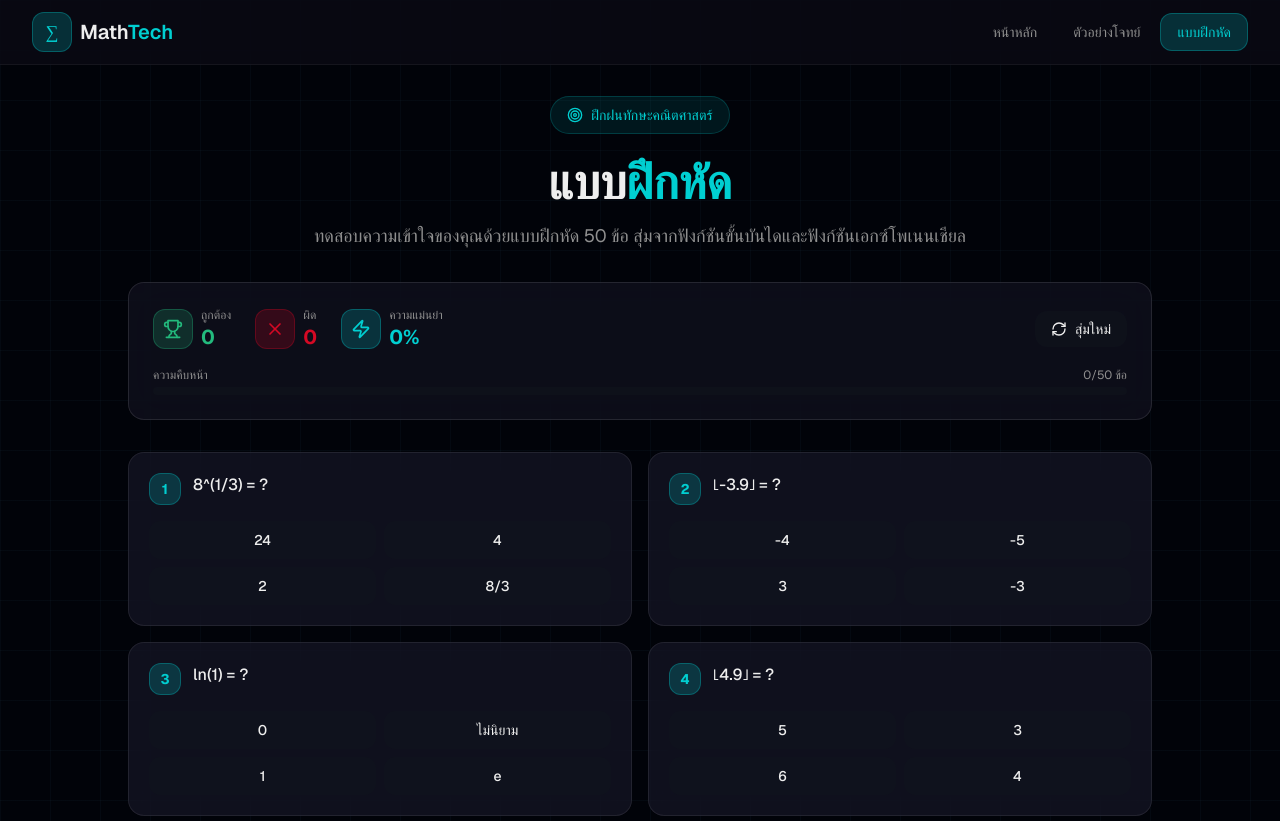
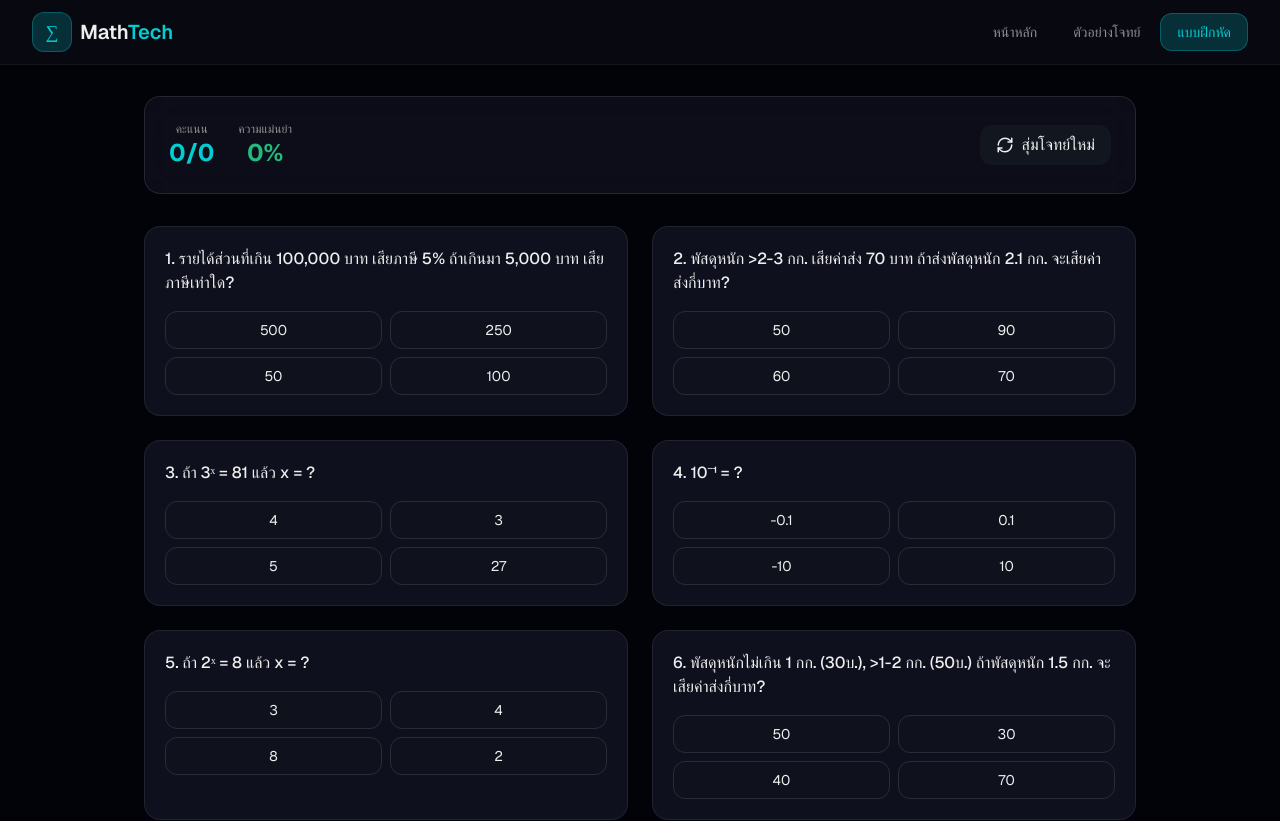
Before and after one commit to chiramat52/math-landing-page, a Next.js app: page /exercises in a window 1280 px wide. Shown: the top 821 px of the page. Built offline with nearby package versions, Linux system fonts and the light colour scheme.

Commit message:
update exercises page

```diff
--- a/app/exercises/page.tsx
+++ b/app/exercises/page.tsx
@@ -6,63 +6,46 @@ import { Footer } from "@/components/footer"
 import { useState, useMemo, useCallback } from "react"
 import { Check, X, RefreshCw, Trophy, Target, Zap } from "lucide-react"
 
-// Question bank - Step Function
+// --- Question Bank: Step Function (Updated with Real-world Examples) ---
 const stepFunctionQuestions = [
+  // โจทย์ประยุกต์ (15 ข้อใหม่)
+  { q: "ค่าจอดรถชม.ละ 20 บาท (เศษชม.นับเป็น 1 ชม.) จอดรถนาน 1 ชม. 15 นาที ต้องจ่ายกี่บาท?", a: "40", options: ["20", "40", "60", "30"] },
+  { q: "ค่าจอดรถ f(x) = 20⌈x⌉ บาท จอดรถนาน 3 ชม. 5 นาที ต้องจ่ายกี่บาท?", a: "80", options: ["60", "80", "100", "70"] },
+  { q: "จอดรถตั้งแต่ 08:30 ถึง 10:45 น. (รวม 2.25 ชม.) ตามเงื่อนไข f(x) = 20⌈x⌉ ต้องจ่ายเท่าใด?", a: "60", options: ["40", "60", "80", "50"] },
+  { q: "พัสดุหนักไม่เกิน 1 กก. (30บ.), >1-2 กก. (50บ.) ถ้าพัสดุหนัก 1.5 กก. จะเสียค่าส่งกี่บาท?", a: "50", options: ["30", "50", "70", "40"] },
+  { q: "พัสดุหนัก >2-3 กก. เสียค่าส่ง 70 บาท ถ้าส่งพัสดุหนัก 2.1 กก. จะเสียค่าส่งกี่บาท?", a: "70", options: ["50", "60", "70", "90"] },
+  { q: "ค่าส่งพัสดุ f(x) ตามน้ำหนัก x กก. โดย 0<x≤1 คือ 30บ. หาค่า f(0.8)", a: "30", options: ["0", "30", "50", "15"] },
+  { q: "ภาษีเงินได้: ส่วนเกิน 100k แรกเสีย 5% หากมีรายได้ 120,000 บาท ต้องเสียภาษีกี่บาท?", a: "1,000", options: ["1,000", "5,000", "6,000", "0"] },
+  { q: "ภาษีช่วง 100k-500k คือ 5% ถ้ามีเงินได้เกินมา 200,000 บาท จะเสียภาษีเฉพาะส่วนนี้กี่บาท?", a: "10,000", options: ["5,000", "10,000", "2,500", "0"] },
+  { q: "ค่าจอดรถ 20⌈x⌉ บาท จอดนาน 4 ชม. เป๊ะๆ ต้องจ่ายกี่บาท?", a: "80", options: ["80", "100", "60", "40"] },
+  { q: "พัสดุหนัก 0.5 กก. เสียค่าส่งกี่บาท? (เกณฑ์: ไม่เกิน 1 กก. 30บ.)", a: "30", options: ["30", "15", "0", "50"] },
+  { q: "จอดรถนาน 5 ชม. 59 นาที ตามเกณฑ์ f(x) = 20⌈x⌉ ต้องจ่ายเท่าใด?", a: "120", options: ["100", "110", "120", "140"] },
+  { q: "รายได้ส่วนที่เกิน 100,000 บาท เสียภาษี 5% ถ้าเกินมา 5,000 บาท เสียภาษีเท่าใด?", a: "250", options: ["250", "500", "50", "100"] },
+  { q: "พัสดุหนัก 3.0 กก. พอดี เสียค่าส่งกี่บาท? (เกณฑ์: >2-3 กก. 70บ.)", a: "70", options: ["70", "80", "50", "90"] },
+  { q: "จอดรถนาน 10 นาที (0.16 ชม.) ตามเกณฑ์ f(x) = 20⌈x⌉ ต้องจ่ายเท่าใด?", a: "20", options: ["0", "10", "20", "40"] },
+  { q: "ถ้า f(x) = 20⌈x⌉ เป็นค่าจอดรถ และจ่ายเงินไป 100 บาท แสดงว่าจอดรถได้นานที่สุดกี่ชม.?", a: "5", options: ["4", "5", "6", "100"] },
+
+  // โจทย์คำนวณพื้นฐาน (คงไว้บางส่วน)
   { q: "⌊4.9⌋ = ?", a: "4", options: ["4", "5", "3", "6"] },
   { q: "⌊-1.5⌋ = ?", a: "-2", options: ["-1", "-2", "1", "2"] },
-  { q: "⌊7.001⌋ = ?", a: "7", options: ["7", "8", "6", "7.001"] },
   { q: "⌈3.2⌉ = ?", a: "4", options: ["3", "4", "2", "5"] },
   { q: "⌈-0.5⌉ = ?", a: "0", options: ["0", "-1", "1", "-0.5"] },
-  { q: "⌊10⌋ = ?", a: "10", options: ["10", "9", "11", "0"] },
   { q: "⌊2.999⌋ = ?", a: "2", options: ["2", "3", "1", "2.999"] },
-  { q: "⌈5.0⌉ = ?", a: "5", options: ["5", "6", "4", "0"] },
-  { q: "⌊-3.9⌋ = ?", a: "-4", options: ["-3", "-4", "-5", "3"] },
-  { q: "⌈-2.1⌉ = ?", a: "-2", options: ["-2", "-3", "-1", "2"] },
-  { q: "⌊0.5⌋ = ?", a: "0", options: ["0", "1", "-1", "0.5"] },
-  { q: "⌈0.001⌉ = ?", a: "1", options: ["0", "1", "2", "0.001"] },
-  { q: "⌊-0.001⌋ = ?", a: "-1", options: ["0", "-1", "1", "-0.001"] },
-  { q: "⌊π⌋ = ? (π ≈ 3.14)", a: "3", options: ["3", "4", "3.14", "2"] },
-  { q: "⌈e⌉ = ? (e ≈ 2.718)", a: "3", options: ["2", "3", "2.718", "4"] },
-  { q: "ถ้า f(x) = ⌊x+1⌋ หา f(2.5)", a: "3", options: ["3", "4", "2", "3.5"] },
-  { q: "ถ้า f(x) = ⌊2x⌋ หา f(1.7)", a: "3", options: ["3", "4", "2", "3.4"] },
-  { q: "⌊√2⌋ = ? (√2 ≈ 1.414)", a: "1", options: ["1", "2", "1.414", "0"] },
-  { q: "⌈√10⌉ = ? (√10 ≈ 3.162)", a: "4", options: ["3", "4", "3.162", "5"] },
-  { q: "⌊100.99⌋ = ?", a: "100", options: ["100", "101", "99", "100.99"] },
-  { q: "⌊-7.7⌋ = ?", a: "-8", options: ["-7", "-8", "7", "8"] },
-  { q: "⌈-4.4⌉ = ?", a: "-4", options: ["-4", "-5", "4", "5"] },
-  { q: "⌊1/3⌋ = ?", a: "0", options: ["0", "1", "-1", "0.33"] },
-  { q: "⌈-1/2⌉ = ?", a: "0", options: ["0", "-1", "1", "-0.5"] },
-  { q: "⌊5.5⌋ + ⌈5.5⌉ = ?", a: "11", options: ["10", "11", "12", "5.5"] },
-]
+];
 
-// Question bank - Exponential Function
+// --- Question Bank: Exponential Function ---
 const exponentialQuestions = [
   { q: "2⁴ = ?", a: "16", options: ["8", "16", "32", "4"] },
   { q: "3³ = ?", a: "27", options: ["9", "27", "81", "6"] },
   { q: "5⁰ = ?", a: "1", options: ["0", "1", "5", "ไม่นิยาม"] },
   { q: "2⁻¹ = ?", a: "0.5", options: ["0.5", "-2", "2", "-0.5"] },
-  { q: "10² = ?", a: "100", options: ["20", "100", "1000", "10"] },
   { q: "4^(1/2) = ?", a: "2", options: ["2", "4", "8", "0.5"] },
-  { q: "8^(1/3) = ?", a: "2", options: ["2", "4", "8/3", "24"] },
-  { q: "e^(ln 3) = ?", a: "3", options: ["e", "3", "ln 3", "1"] },
-  { q: "ln(e²) = ?", a: "2", options: ["e²", "2", "2e", "1"] },
-  { q: "2³ × 2² = ?", a: "32", options: ["32", "64", "12", "10"] },
-  { q: "3⁴ ÷ 3² = ?", a: "9", options: ["9", "3", "81", "6"] },
-  { q: "(2²)³ = ?", a: "64", options: ["12", "32", "64", "8"] },
-  { q: "5⁻² = ?", a: "0.04", options: ["0.04", "-25", "25", "-0.04"] },
-  { q: "9^(1/2) = ?", a: "3", options: ["3", "4.5", "81", "18"] },
-  { q: "27^(1/3) = ?", a: "3", options: ["3", "9", "27/3", "81"] },
   { q: "ถ้า 2ˣ = 8 แล้ว x = ?", a: "3", options: ["3", "4", "2", "8"] },
   { q: "ถ้า 3ˣ = 81 แล้ว x = ?", a: "4", options: ["3", "4", "27", "5"] },
-  { q: "ถ้า 5ˣ = 125 แล้ว x = ?", a: "3", options: ["2", "3", "25", "4"] },
   { q: "e⁰ = ?", a: "1", options: ["0", "1", "e", "ไม่นิยาม"] },
   { q: "ln(1) = ?", a: "0", options: ["0", "1", "e", "ไม่นิยาม"] },
-  { q: "2⁵ = ?", a: "32", options: ["10", "32", "64", "25"] },
-  { q: "4³ = ?", a: "64", options: ["12", "64", "16", "81"] },
   { q: "10⁻¹ = ?", a: "0.1", options: ["0.1", "-10", "10", "-0.1"] },
-  { q: "16^(1/4) = ?", a: "2", options: ["2", "4", "8", "16"] },
-  { q: "ถ้า eˣ = e⁵ แล้ว x = ?", a: "5", options: ["e", "5", "e⁵", "ln 5"] },
-]
+];
 
 function shuffleArray<T>(array: T[]): T[] {
   const shuffled = [...array]
@@ -78,11 +61,10 @@ export default function ExercisesPage() {
   const [showResults, setShowResults] = useState<Record<number, boolean>>({})
   const [quizKey, setQuizKey] = useState(0)
 
-  // Generate 50 random questions
   const questions = useMemo(() => {
     const allQuestions = [...stepFunctionQuestions, ...exponentialQuestions]
     const shuffled = shuffleArray(allQuestions)
-    return shuffled.slice(0, 50).map((q, index) => ({
+    return shuffled.slice(0, 30).map((q, index) => ({ // ปรับเป็น 30 ข้อเพื่อให้โหลดเร็วขึ้น
       ...q,
       id: index + 1,
       options: shuffleArray(q.options),
@@ -108,165 +90,55 @@ export default function ExercisesPage() {
   const percentage = answeredCount > 0 ? Math.round((correctCount / answeredCount) * 100) : 0
 
   return (
-    <main className="min-h-screen bg-background math-grid">
+    <main className="min-h-screen bg-background">
       <Navbar />
+      <div className="pt-24 pb-16 px-4 max-w-5xl mx-auto">
+        {/* Stats Header */}
+        <div className="glass rounded-xl p-6 mb-8 flex flex-wrap justify-between items-center gap-4">
+          <div className="flex gap-6">
+            <div className="text-center">
+              <p className="text-xs text-muted-foreground">คะแนน</p>
+              <p className="text-2xl font-bold text-primary">{correctCount}/{answeredCount}</p>
+            </div>
+            <div className="text-center">
+              <p className="text-xs text-muted-foreground">ความแม่นยำ</p>
+              <p className="text-2xl font-bold text-accent">{percentage}%</p>
+            </div>
+          </div>
+          <button onClick={resetQuiz} className="flex items-center gap-2 px-4 py-2 bg-secondary rounded-lg hover:bg-secondary/80">
+            <RefreshCw size={18} /> สุ่มโจทย์ใหม่
+          </button>
+        </div>
 
-      <div className="pt-24 pb-16 px-4 sm:px-6 lg:px-8">
-        <div className="max-w-5xl mx-auto">
-          {/* Header */}
-          <motion.div
-            initial={{ opacity: 0, y: 20 }}
-            animate={{ opacity: 1, y: 0 }}
-            className="text-center mb-8"
-          >
-            <div className="inline-flex items-center gap-2 px-4 py-2 rounded-full bg-primary/10 border border-primary/20 mb-6">
-              <Target className="w-4 h-4 text-primary" />
-              <span className="text-sm text-primary font-medium">ฝึกฝนทักษะคณิตศาสตร์</span>
-            </div>
-            <h1 className="text-4xl md:text-5xl font-bold text-foreground mb-4 text-balance">
-              แบบ<span className="text-primary">ฝึกหัด</span>
-            </h1>
-            <p className="text-lg text-muted-foreground max-w-2xl mx-auto text-pretty">
-              ทดสอบความเข้าใจของคุณด้วยแบบฝึกหัด 50 ข้อ สุ่มจากฟังก์ชันขั้นบันไดและฟังก์ชันเอกซ์โพเนนเชียล
-            </p>
-          </motion.div>
-
-          {/* Stats Bar */}
-          <motion.div
-            initial={{ opacity: 0, y: 20 }}
-            animate={{ opacity: 1, y: 0 }}
-            transition={{ delay: 0.1 }}
-            className="glass rounded-xl p-6 mb-8"
-          >
-            <div className="flex flex-wrap items-center justify-between gap-4">
-              <div className="flex items-center gap-6">
-                <div className="flex items-center gap-2">
-                  <div className="w-10 h-10 rounded-lg bg-accent/20 border border-accent/30 flex items-center justify-center">
-                    <Trophy className="w-5 h-5 text-accent" />
-                  </div>
-                  <div>
-                    <p className="text-xs text-muted-foreground">ถูกต้อง</p>
-                    <p className="text-xl font-bold text-accent">{correctCount}</p>
-                  </div>
-                </div>
-                <div className="flex items-center gap-2">
-                  <div className="w-10 h-10 rounded-lg bg-destructive/20 border border-destructive/30 flex items-center justify-center">
-                    <X className="w-5 h-5 text-destructive" />
-                  </div>
-                  <div>
-                    <p className="text-xs text-muted-foreground">ผิด</p>
-                    <p className="text-xl font-bold text-destructive">{answeredCount - correctCount}</p>
-                  </div>
-                </div>
-                <div className="flex items-center gap-2">
-                  <div className="w-10 h-10 rounded-lg bg-primary/20 border border-primary/30 flex items-center justify-center">
-                    <Zap className="w-5 h-5 text-primary" />
-                  </div>
-                  <div>
-                    <p className="text-xs text-muted-foreground">ความแม่นยำ</p>
-                    <p className="text-xl font-bold text-primary">{percentage}%</p>
-                  </div>
-                </div>
-              </div>
-              <motion.button
-                whileHover={{ scale: 1.05 }}
-                whileTap={{ scale: 0.95 }}
-                onClick={resetQuiz}
-                className="flex items-center gap-2 px-4 py-2 rounded-lg bg-secondary/50 hover:bg-secondary/70 text-foreground transition-colors"
-              >
-                <RefreshCw className="w-4 h-4" />
-                <span className="text-sm font-medium">สุ่มใหม่</span>
-              </motion.button>
-            </div>
-
-            {/* Progress bar */}
-            <div className="mt-4">
-              <div className="flex justify-between text-xs text-muted-foreground mb-1">
-                <span>ความคืบหน้า</span>
-                <span>{answeredCount}/50 ข้อ</span>
-              </div>
-              <div className="h-2 bg-secondary/50 rounded-full overflow-hidden">
-                <motion.div
-                  initial={{ width: 0 }}
-                  animate={{ width: `${(answeredCount / 50) * 100}%` }}
-                  className="h-full bg-primary rounded-full"
-                  transition={{ duration: 0.3 }}
-                />
+        {/* Questions List */}
+        <div className="grid gap-6 md:grid-cols-2">
+          {questions.map((q) => (
+            <div key={q.id} className="glass-card p-5 rounded-xl border border-border/50">
+              <p className="font-medium mb-4">{q.id}. {q.q}</p>
+              <div className="grid grid-cols-2 gap-2">
+                {q.options.map((opt) => (
+                  <button
+                    key={opt}
+                    disabled={showResults[q.id]}
+                    onClick={() => handleSelectAnswer(q.id, opt)}
+                    className={`p-2 rounded-lg text-sm border transition-all ${
+                      showResults[q.id]
+                        ? opt === q.a
+                          ? "bg-accent/20 border-accent text-accent"
+                          : selectedAnswers[q.id] === opt
+                            ? "bg-destructive/20 border-destructive text-destructive"
+                            : "bg-secondary/30 opacity-50"
+                        : "bg-secondary/50 hover:border-primary"
+                    }`}
+                  >
+                    {opt}
+                  </button>
+                ))}
               </div>
             </div>
-          </motion.div>
-
-          {/* Questions Grid */}
-          <div className="grid gap-4 md:grid-cols-2">
-            <AnimatePresence>
-              {questions.map((question, index) => (
-                <motion.div
-                  key={question.id}
-                  initial={{ opacity: 0, y: 20 }}
-                  animate={{ opacity: 1, y: 0 }}
-                  transition={{ delay: index * 0.02 }}
-                  className={`glass-card rounded-xl p-5 transition-all duration-300 ${
-                    showResults[question.id]
-                      ? selectedAnswers[question.id] === question.a
-                        ? "border-accent/50"
-                        : "border-destructive/50"
-                      : ""
-                  }`}
-                >
-                  <div className="flex items-start gap-3 mb-4">
-                    <div
-                      className={`w-8 h-8 rounded-lg flex items-center justify-center flex-shrink-0 text-sm font-bold ${
-                        showResults[question.id]
-                          ? selectedAnswers[question.id] === question.a
-                            ? "bg-accent/20 border border-accent/30 text-accent"
-                            : "bg-destructive/20 border border-destructive/30 text-destructive"
-                          : "bg-primary/20 border border-primary/30 text-primary"
-                      }`}
-                    >
-                      {question.id}
-                    </div>
-                    <p className="text-foreground font-medium">{question.q}</p>
-                  </div>
-
-                  <div className="grid grid-cols-2 gap-2">
-                    {question.options.map((option) => {
-                      const isSelected = selectedAnswers[question.id] === option
-                      const isCorrect = option === question.a
-                      const showResult = showResults[question.id]
-
-                      return (
-                        <motion.button
-                          key={option}
-                          whileHover={!showResult ? { scale: 1.02 } : {}}
-                          whileTap={!showResult ? { scale: 0.98 } : {}}
-                          onClick={() => !showResult && handleSelectAnswer(question.id, option)}
-                          disabled={showResult}
-                          className={`px-3 py-2 rounded-lg text-sm font-medium transition-all duration-200 ${
-                            showResult
-                              ? isCorrect
-                                ? "bg-accent/20 text-accent border border-accent/40"
-                                : isSelected
-                                  ? "bg-destructive/20 text-destructive border border-destructive/40"
-                                  : "bg-secondary/30 text-muted-foreground border border-transparent"
-                              : "bg-secondary/50 text-foreground hover:bg-secondary/70 border border-transparent hover:border-primary/30"
-                          }`}
-                        >
-                          <div className="flex items-center justify-center gap-2">
-                            {showResult && isCorrect && <Check className="w-4 h-4" />}
-                            {showResult && isSelected && !isCorrect && <X className="w-4 h-4" />}
-                            <span>{option}</span>
-                          </div>
-                        </motion.button>
-                      )
-                    })}
-                  </div>
-                </motion.div>
-              ))}
-            </AnimatePresence>
-          </div>
+          ))}
         </div>
       </div>
-
       <Footer />
     </main>
   )
```
